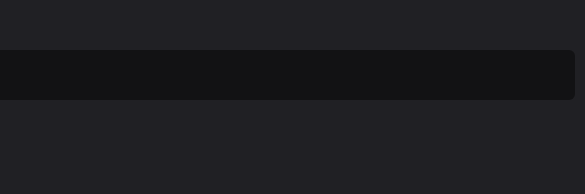
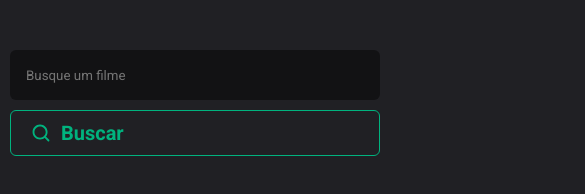
Before and after one commit to grisoliaa/dt-movie, a plain HTML site: page index.html in a window 390 px wide. Shown: the top 194 px of the page, 585 px wide, since content can reach past the window. Drawn offline with Linux system fonts and the light colour scheme.

Commit message:
adaptação para mobile

```diff
--- a/index.html
+++ b/index.html
@@ -6,6 +6,8 @@
         <link rel="preconnect" href="https://fonts.googleapis.com">
         <link rel="preconnect" href="https://fonts.gstatic.com" crossorigin>
         <link href="https://fonts.googleapis.com/css2?family=Roboto:ital,wght@0,100;0,300;0,400;0,500;0,700;0,900;1,100;1,300;1,400;1,500;1,700;1,900&display=swap" rel="stylesheet">
+
+        <meta name="viewport" content="width=device-width, initial-scale=1.0" />
 
     </head>
 
--- a/style.css
+++ b/style.css
@@ -15,6 +15,7 @@ body {
 form {
     display: flex;
     gap: 10px;
+
 }
 
 button {
@@ -41,7 +42,7 @@ input {
     padding: 16px;
     border: none;
 
-    width: 940px;
+    width: 100%;
     height: 50px;
 
     color: white;
@@ -95,3 +96,9 @@ input {
 .card-text-content {
     margin-top: 8px;
 }
+
+@media(max-width:800px){
+    form{
+        flex-direction: column;
+    }
+}
```
